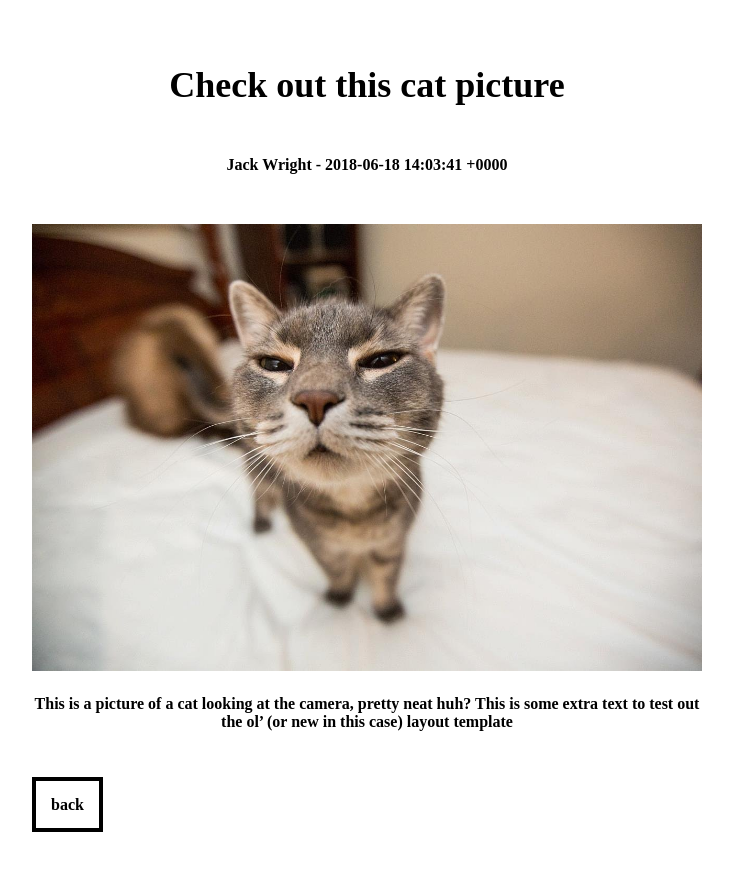
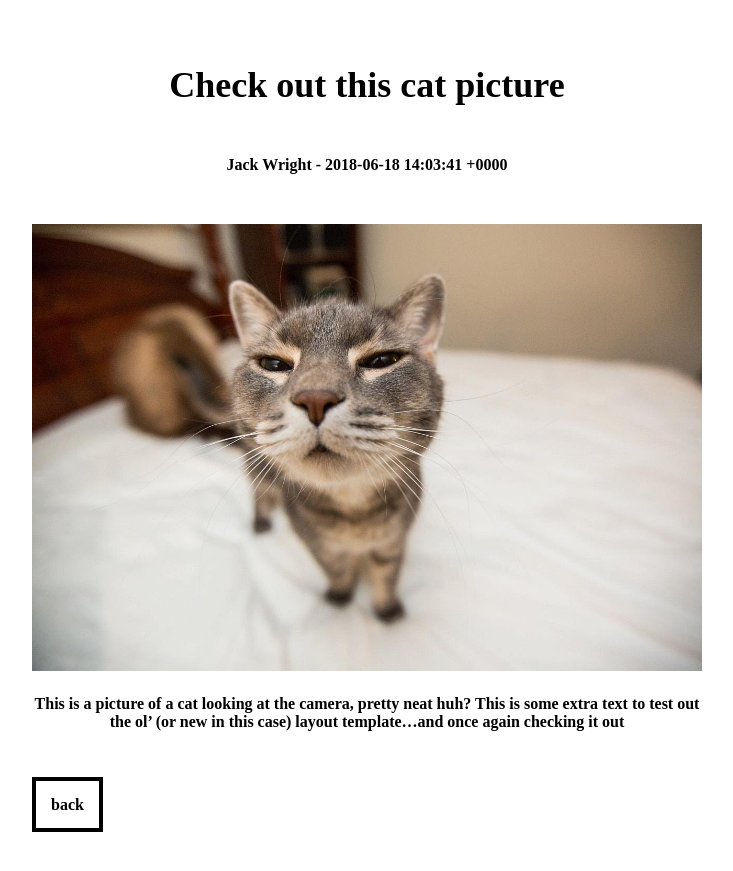
Before and after one commit to jack-wright/jekyll-forestry-starter, a Jekyll site: the page built from src/_posts/blog/2018-06-18-check-out-this-cat-picture.md, in a window 1280 px wide. Shown: the top 871 px of the page, without its empty margins (273-1006 px from the left). Built offline with Jekyll 4.4.1, drawn with Linux system fonts in a browser that asks for light colours; a script that is not in the unit is left out.

Commit message:
Update Blog “2018-06-18-check-out-this-cat-picture”

```diff
--- a/src/_posts/blog/2018-06-18-check-out-this-cat-picture.md
+++ b/src/_posts/blog/2018-06-18-check-out-this-cat-picture.md
@@ -5,4 +5,4 @@ date: '2018-06-18T15:03:41+01:00'
 thumbnail: /assets/images/uploads/cat-smirk.jpg
 author: Jack Wright
 ---
-This is a picture of a cat looking at the camera, pretty neat huh? This is some extra text to test out the ol' (or new in this case) layout template
+This is a picture of a cat looking at the camera, pretty neat huh? This is some extra text to test out the ol' (or new in this case) layout template...and once again checking it out
```
